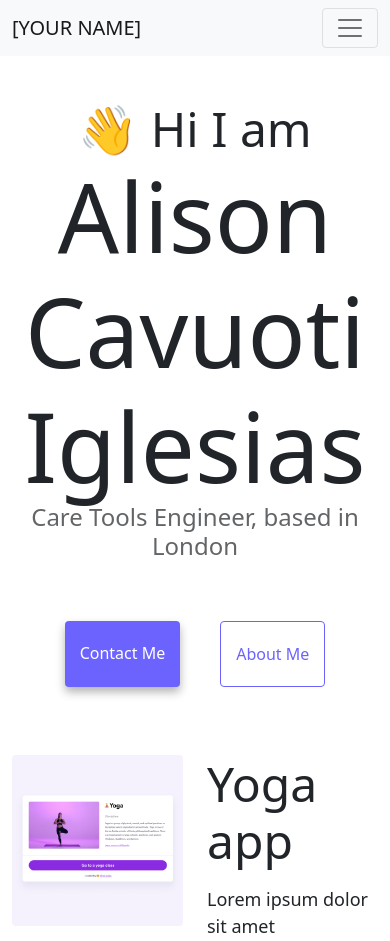
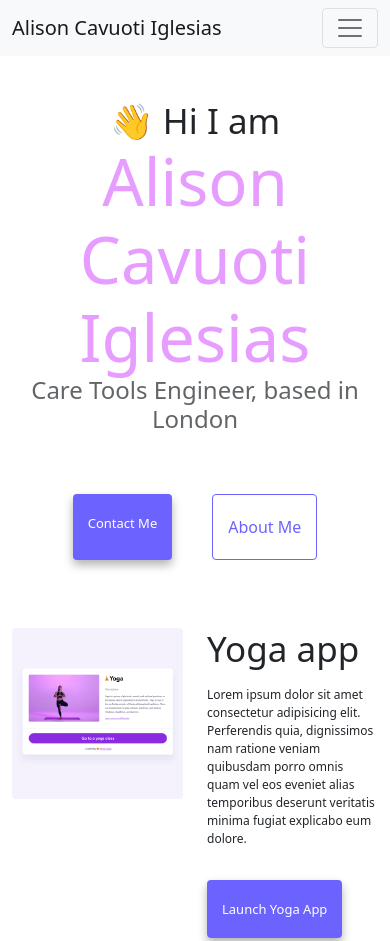
Before and after one commit to Alisoncavuo/multiple-pages, a plain HTML site: page index.html in a window 390 px wide. Shown: the top 941 px of the page. Drawn offline with nearby package versions, Linux system fonts and the light colour scheme.

Commit message:
CSS media query adjust page to phone screen

```diff
--- a/index.html
+++ b/index.html
@@ -21,7 +21,7 @@
   <body>
     <nav class="navbar navbar-expand-lg navbar-light bg-light fixed-top">
       <div class="container">
-        <a class="navbar-brand" href="index.html">[YOUR NAME]</a>
+        <a class="navbar-brand" href="index.html">Alison Cavuoti Iglesias</a>
         <button
           class="navbar-toggler"
           type="button"
--- a/style.css
+++ b/style.css
@@ -86,3 +86,19 @@ p {
 .email-link:hover {
   text-decoration: underline;
 }
+
+@media (max-width: 550px) {
+  h1 {
+    font-size: 65px;
+    color: #e79dff;
+  }
+  h2 {
+    font-size: 35px;
+  }
+  p {
+    font-size: 12px;
+  }
+  .primary-link {
+    font-size: 13px;
+  }
+}
```
